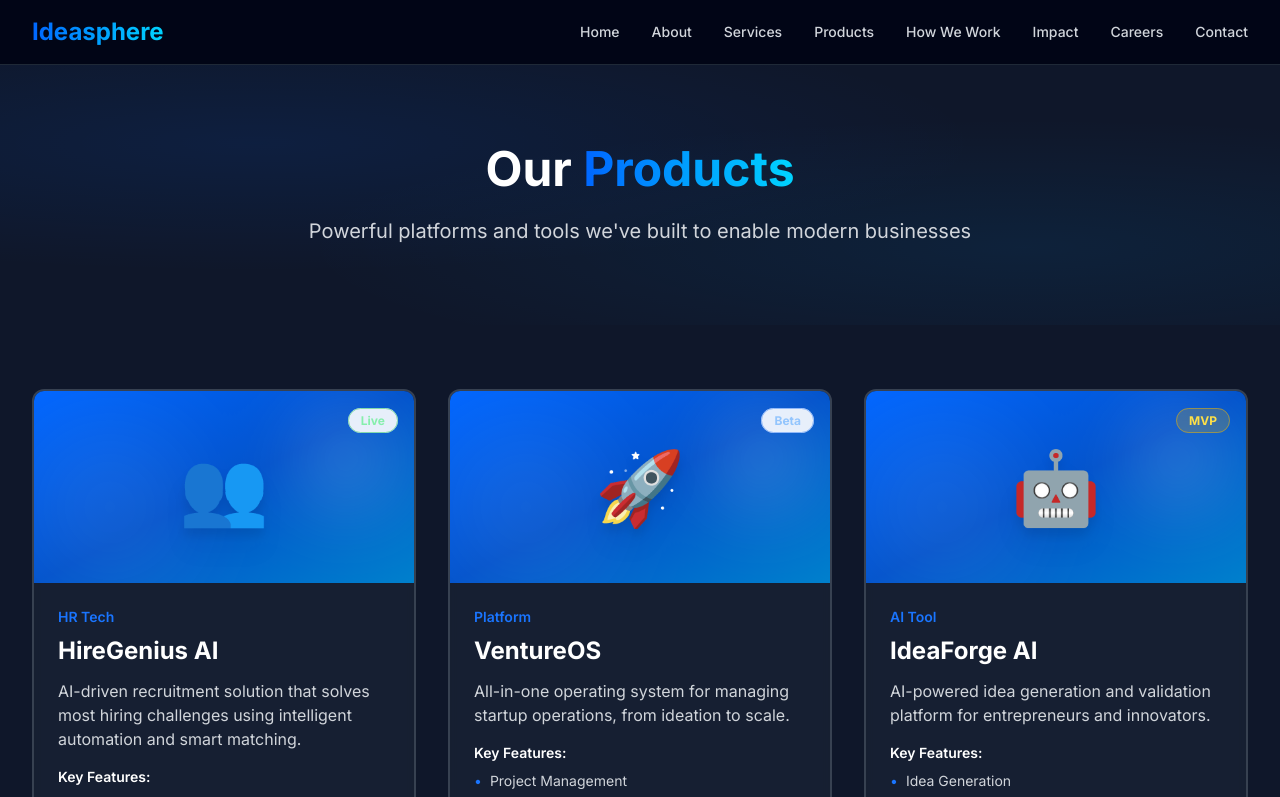
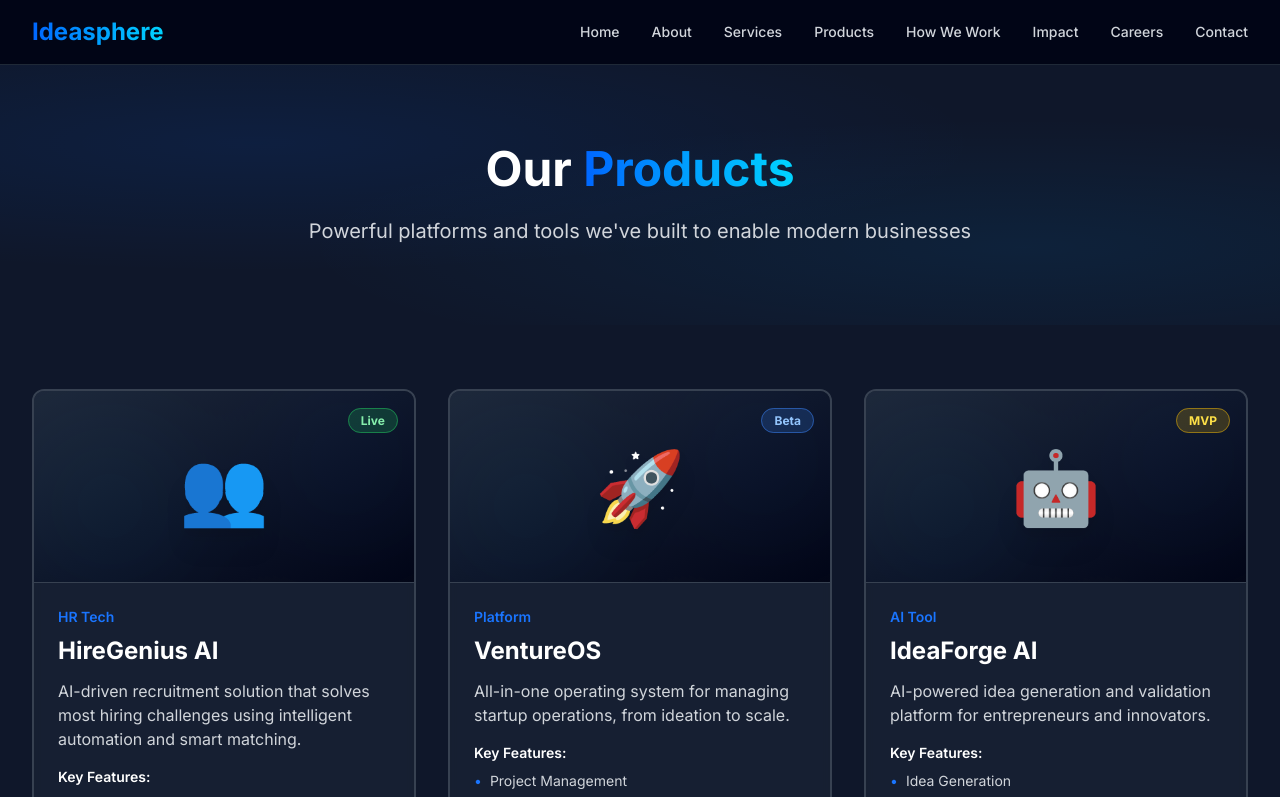
Before and after one commit to manishkesarwa2/Ideasphere, a Next.js app: page /products in a window 1280 px wide. Shown: the top 797 px of the page. Built offline with nearby package versions, Linux system fonts and the light colour scheme.

Commit message:
updated product theme

```diff
--- a/app/products/page.tsx
+++ b/app/products/page.tsx
@@ -32,10 +32,10 @@ export default function ProductsPage() {
                 className="group bg-dark-700/50 backdrop-blur-sm border-2 border-gray-700 rounded-xl overflow-hidden hover:border-primary-500 hover:shadow-2xl hover:shadow-primary-500/20 transition-all hover:-translate-y-1"
               >
                 {/* Product Header */}
-                <div className="relative bg-gradient-to-br from-primary-500 via-primary-600 to-accent-600 h-48 flex items-center justify-center overflow-hidden">
-                  <div className="absolute inset-0 opacity-20 group-hover:opacity-30 transition-opacity">
-                    <div className="absolute top-5 right-5 w-24 h-24 bg-white rounded-full blur-2xl"></div>
-                    <div className="absolute bottom-5 left-5 w-28 h-28 bg-white rounded-full blur-3xl"></div>
+                <div className="relative bg-gradient-to-br from-dark-700 via-dark-800 to-dark-900 h-48 flex items-center justify-center overflow-hidden border-b border-gray-700">
+                  <div className="absolute inset-0 opacity-10">
+                    <div className="absolute top-5 right-5 w-24 h-24 bg-primary-500 rounded-full blur-3xl"></div>
+                    <div className="absolute bottom-5 left-5 w-28 h-28 bg-accent-500 rounded-full blur-3xl"></div>
                   </div>
                   <div className="relative text-7xl filter drop-shadow-xl">
                     {product.category === "Platform"
@@ -52,7 +52,7 @@ export default function ProductsPage() {
                   </div>
                   <div className="absolute top-4 right-4">
                     <span
-                      className={`px-3 py-1 rounded-full text-xs font-bold border backdrop-blur-sm bg-white/90 ${
+                      className={`px-3 py-1 rounded-full text-xs font-bold border ${
                         statusColors[product.status as keyof typeof statusColors]
                       }`}
                     >
```
